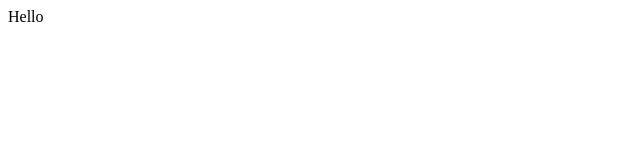
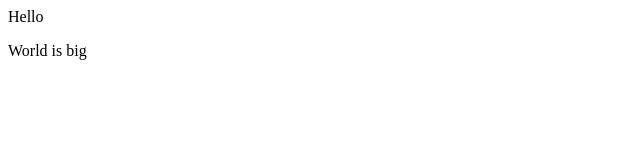
Before and after one commit to ad16808/demo-repo, a plain HTML site: page index.html in a window 1280 px wide. Shown: the full height of the page, 0-640 px from the left. Drawn offline with Linux system fonts and the light colour scheme.

Commit message:
changed in HTML

```diff
--- a/index.html
+++ b/index.html
@@ -8,5 +8,7 @@
 </head>
 <body>
     <div>Hello</div>
+    <p>World is big</p>
+
 </body>
 </html>
```
